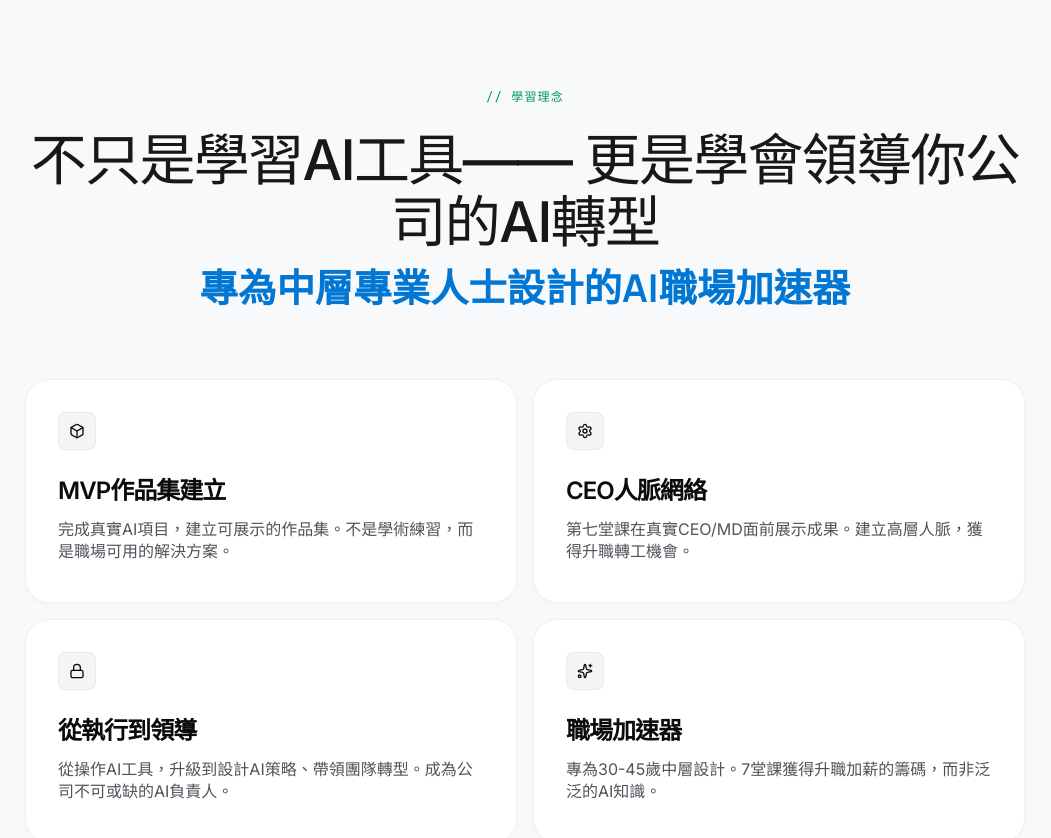
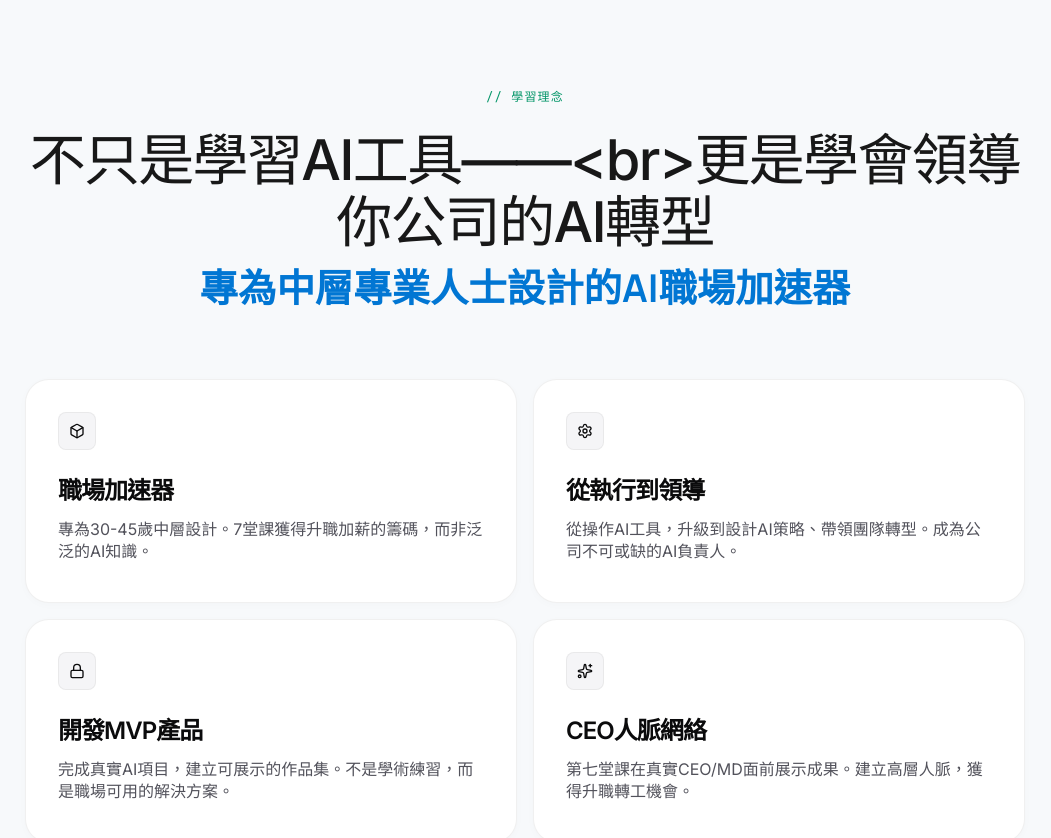
Before and after one commit to aibuddygame/enreal, a React (Vite) app: page /course in a window 1280 px wide. Shown: the part 840-1678 px from the top of the page, without its empty margins (115-1166 px from the left). Built offline with nearby package versions, Linux system fonts and the light colour scheme.

Commit message:
content: fix line break, update title, rearrange features order

```diff
--- a/src/pages/Course.jsx
+++ b/src/pages/Course.jsx
@@ -230,7 +230,7 @@ const CONTENT = {
         ],
         phrases: ['7堂課成為公司AI負責人', '不只是學AI——而是領導AI轉型', 'MVP作品集 + CEO人脈網絡'],
         hero: { eyebrow: '中層專業人士的AI職業加速器', title: 'AI正在改變世界和你的工作？', subtitle: '7堂課成為公司AI負責人 · 不只是運用工具，而是技能轉型 · MVP作品集 + C-Level人脈', desc: '不只是學習AI工具——更是學會領導你公司的AI轉型<br>建立MVP作品集，並在真實CEO面前展示成果', ctaPrimary: '立即報名', ctaSecondary: '了解課程' },
-        shift: { eyebrow: '// 學習理念', title: '不只是學習AI工具——\n更是學會領導你公司的AI轉型', subtitle: '專為中層專業人士設計的AI職場加速器', subtitleStyle: { fontSize: 'clamp(1.5rem, 3vw, 2.5rem)', fontWeight: 700 }, features: [{ title: 'MVP作品集建立', desc: '完成真實AI項目，建立可展示的作品集。不是學術練習，而是職場可用的解決方案。' }, { title: 'CEO人脈網絡', desc: '第七堂課在真實CEO/MD面前展示成果。建立高層人脈，獲得升職轉工機會。' }, { title: '從執行到領導', desc: '從操作AI工具，升級到設計AI策略、帶領團隊轉型。成為公司不可或缺的AI負責人。' }, { title: '職場加速器', desc: '專為30-45歲中層設計。7堂課獲得升職加薪的籌碼，而非泛泛的AI知識。' }] },
+        shift: { eyebrow: '// 學習理念', title: '不只是學習AI工具——<br>更是學會領導你公司的AI轉型', subtitle: '專為中層專業人士設計的AI職場加速器', subtitleStyle: { fontSize: 'clamp(1.5rem, 3vw, 2.5rem)', fontWeight: 700 }, features: [{ title: '職場加速器', desc: '專為30-45歲中層設計。7堂課獲得升職加薪的籌碼，而非泛泛的AI知識。' }, { title: '從執行到領導', desc: '從操作AI工具，升級到設計AI策略、帶領團隊轉型。成為公司不可或缺的AI負責人。' }, { title: '開發MVP產品', desc: '完成真實AI項目，建立可展示的作品集。不是學術練習，而是職場可用的解決方案。' }, { title: 'CEO人脈網絡', desc: '第七堂課在真實CEO/MD面前展示成果。建立高層人脈，獲得升職轉工機會。' }] },
         outcomesSection: { eyebrow: '// 學習成果', title: '7堂課，從員工升級為AI領導' },
         curriculumSection: { eyebrow: '// 課程大綱', title: '從學AI到領導AI轉型', subtitle: '建立MVP作品集 · 獲得CEO人脈 · 成為公司AI負責人', learnTitle: '學習內容' },
         allianceSection: { eyebrow: '// 實戰聯盟', title: 'Enreal AI 實戰聯盟', subtitle: 'Where Builders Meet Leaders', description: '完成課程只是開始——加入實戰聯盟，獲得終身進入AI商業生態的資格。<br>我們不只教你工具，更給你網絡，讓你參與建構AI新經濟。', cta: '了解聯盟優勢', pillars: [{ title: '實戰驗證的高層人脈', subtitle: 'CEO與創投連結', desc: '與一般商業課程不同，我們的聯盟建立在實際的人脈網絡之上。定期舉辦精選聚會，連結AI微工具的創投、尋找可落地AI化策略的CEO與行業資深人士、以及同樣擁有的成功創業經驗的成功例子。' }, { title: '「去風險」創新實驗室', subtitle: '持續R&D沙盒', desc: '聯盟作為持續的研究與開發沙盒。成員可向聯盟提案新AI概念，由行業資深人士進行「壓力測試」後再投入資本。獲取聯盟共享的SOP、巿場最近資訊與各種最新工具分享。' }, { title: '職位配對與職場加速器', subtitle: '人才和項目的認識與配對', desc: '我們搭起AI人才與產業需求之間的橋樑。主動將聯盟成員與尋求AI諮詢或定製工具開發的企業配對。你不是是一個 AI 工具運用者，而是整個巿場最搶手的人才。' }, { title: '引領「全民AI」新時代', subtitle: '成為AI變革的領導者', desc: '隨著香港政府推動「全民AI」政策，聯盟成員將成為社會AI化的領航者。我們不只是學習AI，更是帶領企業、社區邁向AI新紀元的先鋒。掌握最新政策動向，成為AI變革的推動者與受益者。' }] },
```
